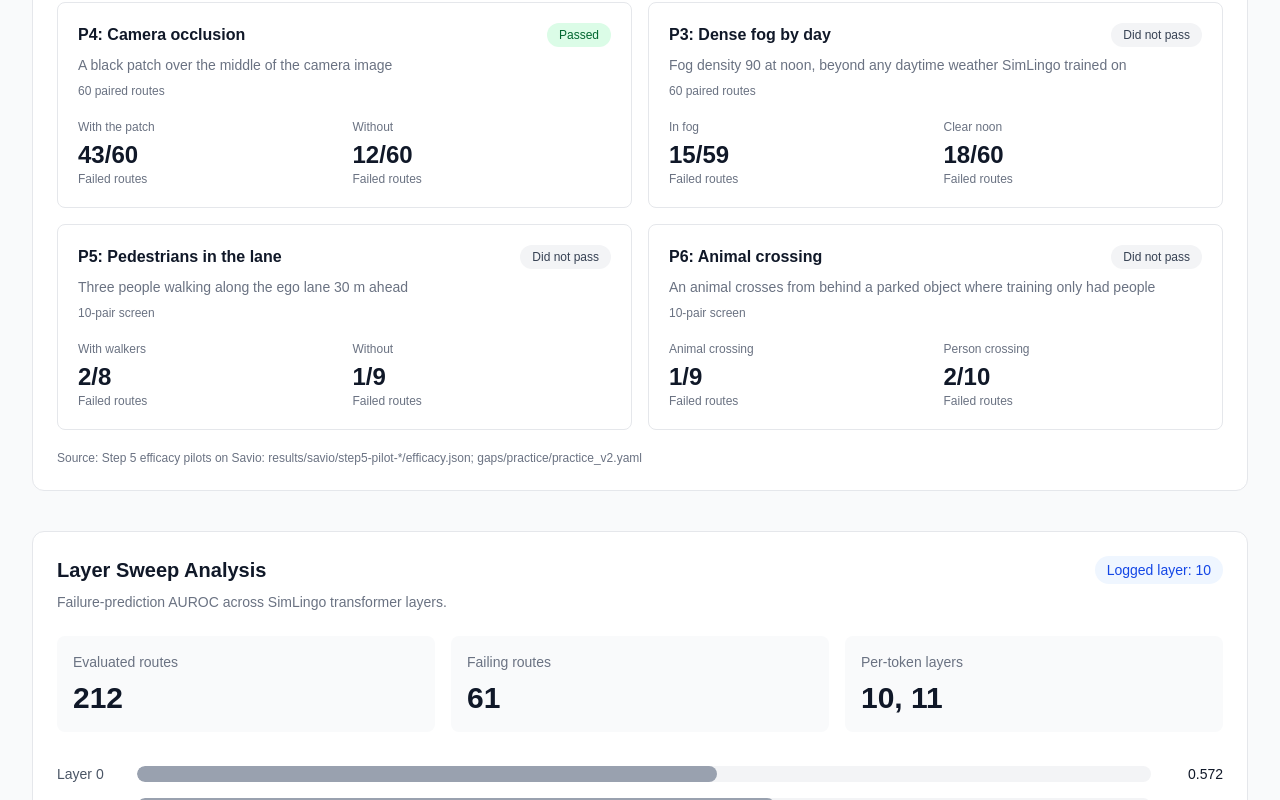
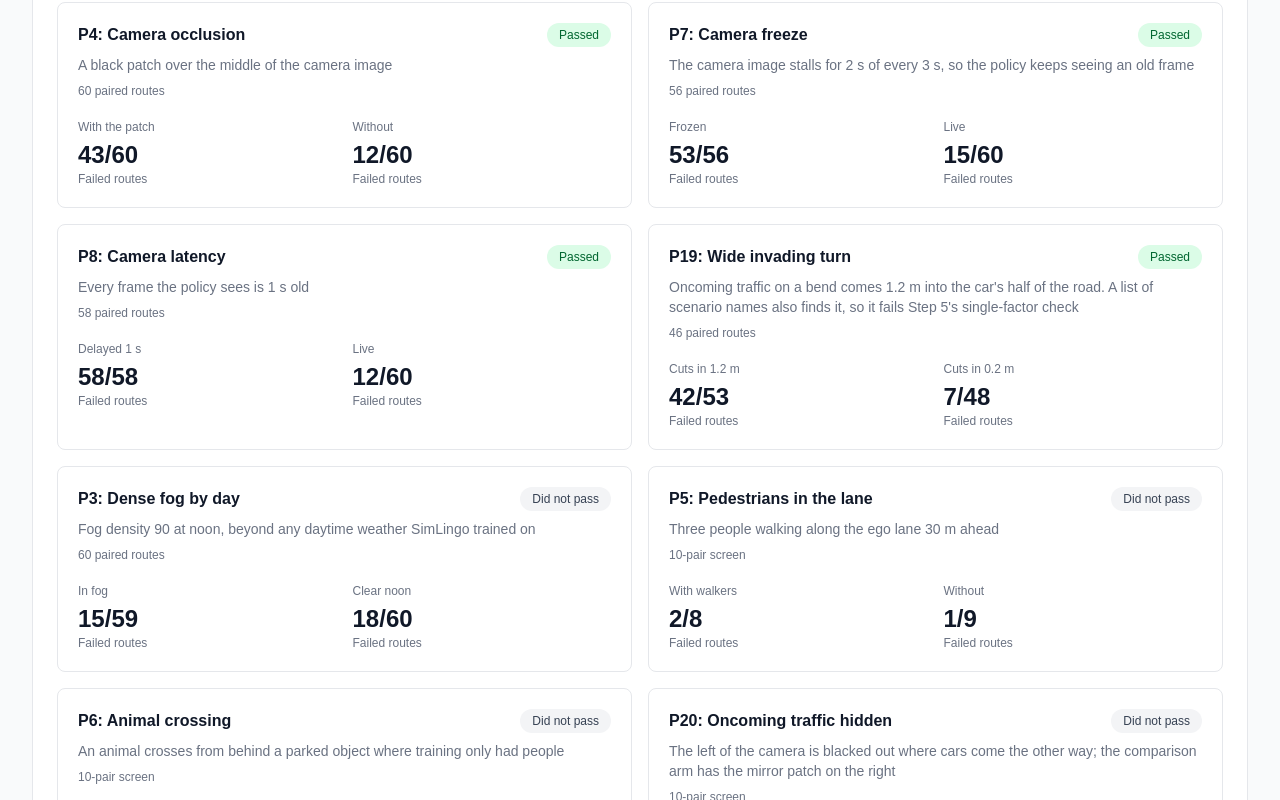
Before and after one commit to Christopher-Vu/HondaResearchInstitute, a Next.js app in the folder dashboard/: page /failure-explorer in a window 1280 px wide. Shown: the part 1080-1880 px from the top of the page. Built offline with nearby package versions, Linux system fonts and the light colour scheme; a web font is replaced by a local one.

Commit message:
dashboard: week of nov 2 to 6, gaps p7 p8 p19 p20; next 16.4.3 for the use-cache rce

```diff
--- a/dashboard/package.json
+++ b/dashboard/package.json
@@ -11,7 +11,7 @@
   "dependencies": {
     "@phosphor-icons/react": "^2.1.10",
     "@react-three/fiber": "9.3.0",
-    "next": "16.4.0",
+    "next": "16.4.3",
     "react": "19.3.0",
     "react-dom": "19.3.0",
     "three": "0.180.0",
@@ -24,7 +24,7 @@
     "@types/react-dom": "^19",
     "@types/three": "0.180.0",
     "eslint": "^9",
-    "eslint-config-next": "16.4.0",
+    "eslint-config-next": "16.4.3",
     "tailwindcss": "^4",
     "typescript": "^5"
   },
--- a/dashboard/src/app/failure-explorer/page.tsx
+++ b/dashboard/src/app/failure-explorer/page.tsx
@@ -1,4 +1,5 @@
 "use client";
+import Link from "next/link";
 import AxisImporter from "./AxisImporter";
 import { useMemo, useState } from "react";
 
@@ -75,9 +76,9 @@ export default function FailureExplorer() {
   return (
     <main className="min-h-screen bg-gray-50 px-8 py-12 text-gray-900">
       <div className="mx-auto max-w-7xl">
-        <a href="/" className="text-sm text-gray-500 hover:text-gray-900">
+        <Link href="/" className="text-sm text-gray-500 hover:text-gray-900">
           ← Back to Dashboard
-        </a>
+        </Link>
 
         <div className="mt-8">
           <h1 className="text-4xl font-semibold">
--- a/dashboard/src/data/gap-pilots.json
+++ b/dashboard/src/data/gap-pilots.json
@@ -1,5 +1,5 @@
 {
-  "source": "Step 5 efficacy pilots on Savio: results/savio/step5-pilot-*/efficacy.json; gaps/practice/practice_v2.yaml",
+  "source": "Step 5 efficacy pilots and screens on Savio: results/savio/step5-pilot-*/efficacy.json; gaps/practice/practice_v2.yaml and practice_v3.yaml; docs/research/dev-report.md",
   "gaps": [
     {
       "id": "P4",
@@ -16,6 +16,60 @@
         "label": "Without",
         "failed": 12,
         "routes": 60
+      },
+      "photos": []
+    },
+    {
+      "id": "P7",
+      "name": "Camera freeze",
+      "change": "The camera image stalls for 2 s of every 3 s, so the policy keeps seeing an old frame",
+      "passed": true,
+      "stage": "56 paired routes",
+      "with": {
+        "label": "Frozen",
+        "failed": 53,
+        "routes": 56
+      },
+      "without": {
+        "label": "Live",
+        "failed": 15,
+        "routes": 60
+      },
+      "photos": []
+    },
+    {
+      "id": "P8",
+      "name": "Camera latency",
+      "change": "Every frame the policy sees is 1 s old",
+      "passed": true,
+      "stage": "58 paired routes",
+      "with": {
+        "label": "Delayed 1 s",
+        "failed": 58,
+        "routes": 58
+      },
+      "without": {
+        "label": "Live",
+        "failed": 12,
+        "routes": 60
+      },
+      "photos": []
+    },
+    {
+      "id": "P19",
+      "name": "Wide invading turn",
+      "change": "Oncoming traffic on a bend comes 1.2 m into the car's half of the road. A list of scenario names also finds it, so it fails Step 5's single-factor check",
+      "passed": true,
+      "stage": "46 paired routes",
+      "with": {
+        "label": "Cuts in 1.2 m",
+        "failed": 42,
+        "routes": 53
+      },
+      "without": {
+        "label": "Cuts in 0.2 m",
+        "failed": 7,
+        "routes": 48
       },
       "photos": []
     },
@@ -84,6 +138,24 @@
           "caption": "Fail2Drive's animals, on its simulator"
         }
       ]
+    },
+    {
+      "id": "P20",
+      "name": "Oncoming traffic hidden",
+      "change": "The left of the camera is blacked out where cars come the other way; the comparison arm has the mirror patch on the right",
+      "passed": false,
+      "stage": "10-pair screen",
+      "with": {
+        "label": "Left patch",
+        "failed": 3,
+        "routes": 10
+      },
+      "without": {
+        "label": "Right patch",
+        "failed": 7,
+        "routes": 10
+      },
+      "photos": []
     }
   ]
 }
```
Also changed, not shown: 2 other files (tests, documents, lock files or other folders).
